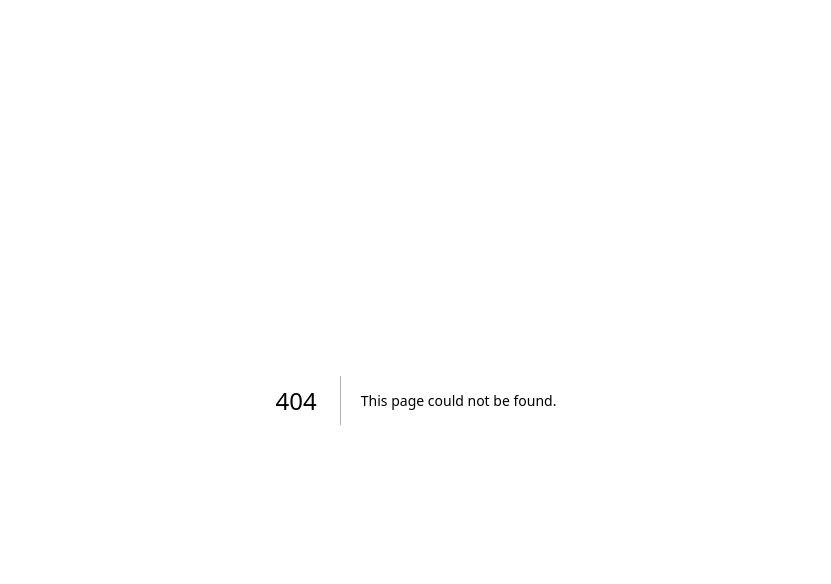
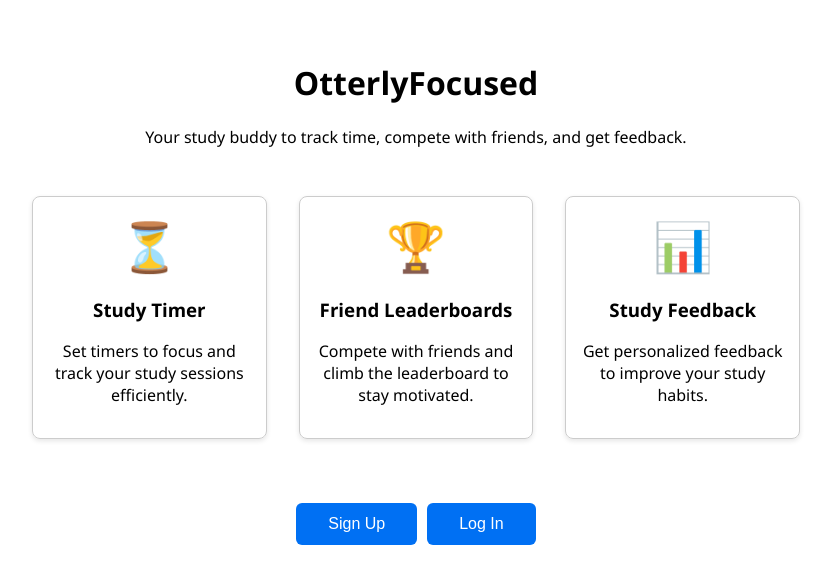
Before and after one commit to chessdudeo7/OtterlyFocused, a Next.js app: page /page in a window 1280 px wide. Before the commit this address had no page. Shown: the top 584 px of the page, without its empty margins (224-1055 px from the left). Built offline with nearby package versions, Linux system fonts and the light colour scheme.

Commit message:
page.jsx

```diff
--- /dev/null
+++ b/pages/page.jsx
@@ -0,0 +1,89 @@
+// app/page.jsx
+
+export default function HomePage() {
+  return (
+    <main style={styles.main}>
+      <header style={styles.header}>
+        <h1>OtterlyFocused</h1>
+        <p>Your study buddy to track time, compete with friends, and get feedback.</p>
+      </header>
+
+      <section style={styles.features}>
+        <FeatureCard
+          title="Study Timer"
+          description="Set timers to focus and track your study sessions efficiently."
+          emoji="⏳"
+        />
+        <FeatureCard
+          title="Friend Leaderboards"
+          description="Compete with friends and climb the leaderboard to stay motivated."
+          emoji="🏆"
+        />
+        <FeatureCard
+          title="Study Feedback"
+          description="Get personalized feedback to improve your study habits."
+          emoji="📊"
+        />
+      </section>
+
+      <section style={styles.cta}>
+        <button style={styles.button}>Sign Up</button>
+        <button style={{ ...styles.button, marginLeft: 10 }}>Log In</button>
+      </section>
+    </main>
+  );
+}
+
+function FeatureCard({ title, description, emoji }) {
+  return (
+    <div style={styles.card}>
+      <div style={styles.emoji}>{emoji}</div>
+      <h3>{title}</h3>
+      <p>{description}</p>
+    </div>
+  );
+}
+
+const styles = {
+  main: {
+    maxWidth: 800,
+    margin: "0 auto",
+    padding: "2rem",
+    fontFamily: "'Segoe UI', Tahoma, Geneva, Verdana, sans-serif",
+    textAlign: "center",
+  },
+  header: {
+    marginBottom: "3rem",
+  },
+  features: {
+    display: "flex",
+    justifyContent: "space-around",
+    marginBottom: "3rem",
+    flexWrap: "wrap",
+  },
+  card: {
+    flex: "1 1 200px",
+    border: "1px solid #ccc",
+    borderRadius: 8,
+    padding: "1rem",
+    margin: "0 1rem 1rem",
+    boxShadow: "0 2px 5px rgba(0,0,0,0.1)",
+  },
+  emoji: {
+    fontSize: "3rem",
+    marginBottom: "0.5rem",
+  },
+  cta: {
+    marginTop: "2rem",
+  },
+  button: {
+    padding: "0.75rem 2rem",
+    fontSize: "1rem",
+    cursor: "pointer",
+    borderRadius: 6,
+    border: "none",
+    backgroundColor: "#0070f3",
+    color: "#fff",
+    transition: "background-color 0.3s ease",
+  },
+};
```
